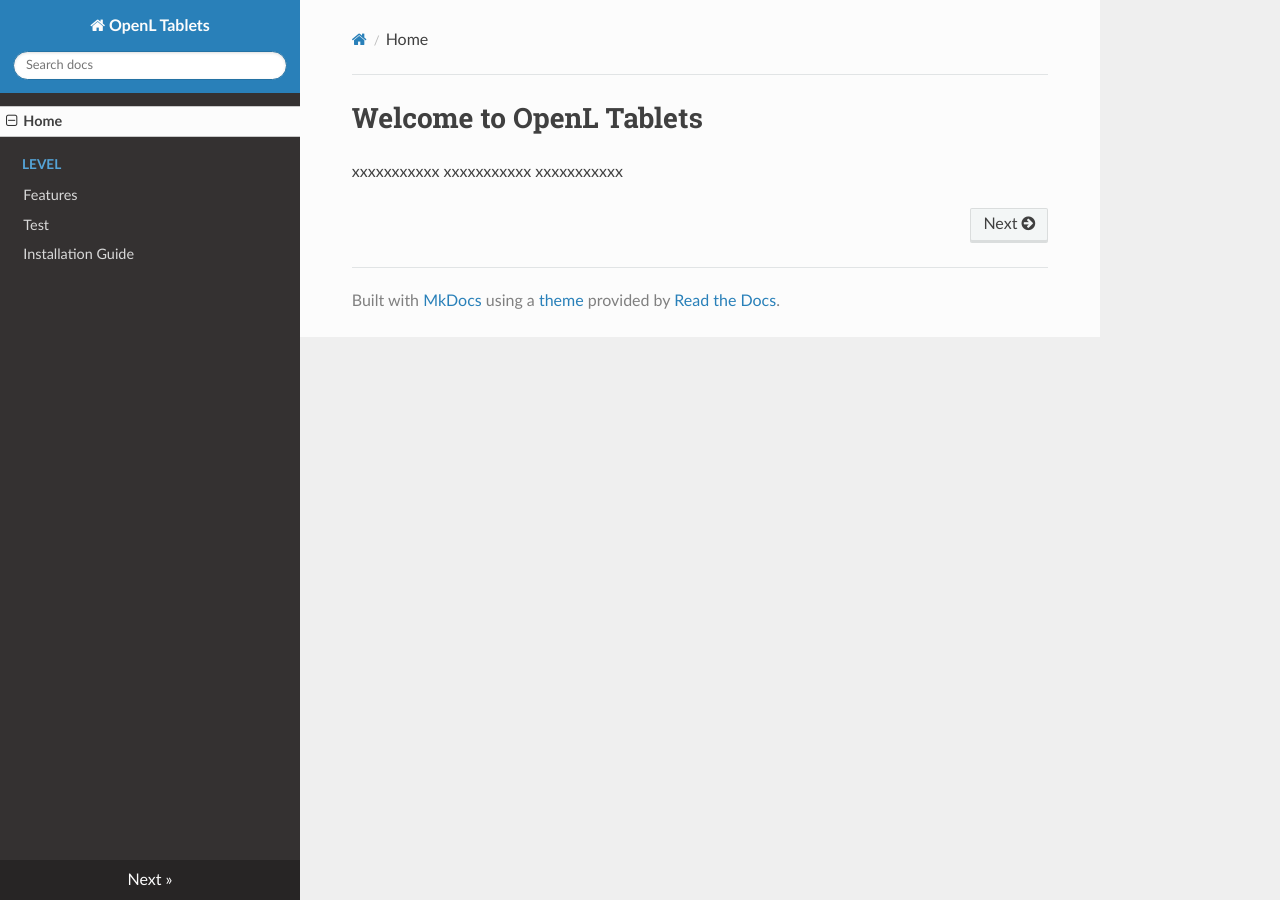
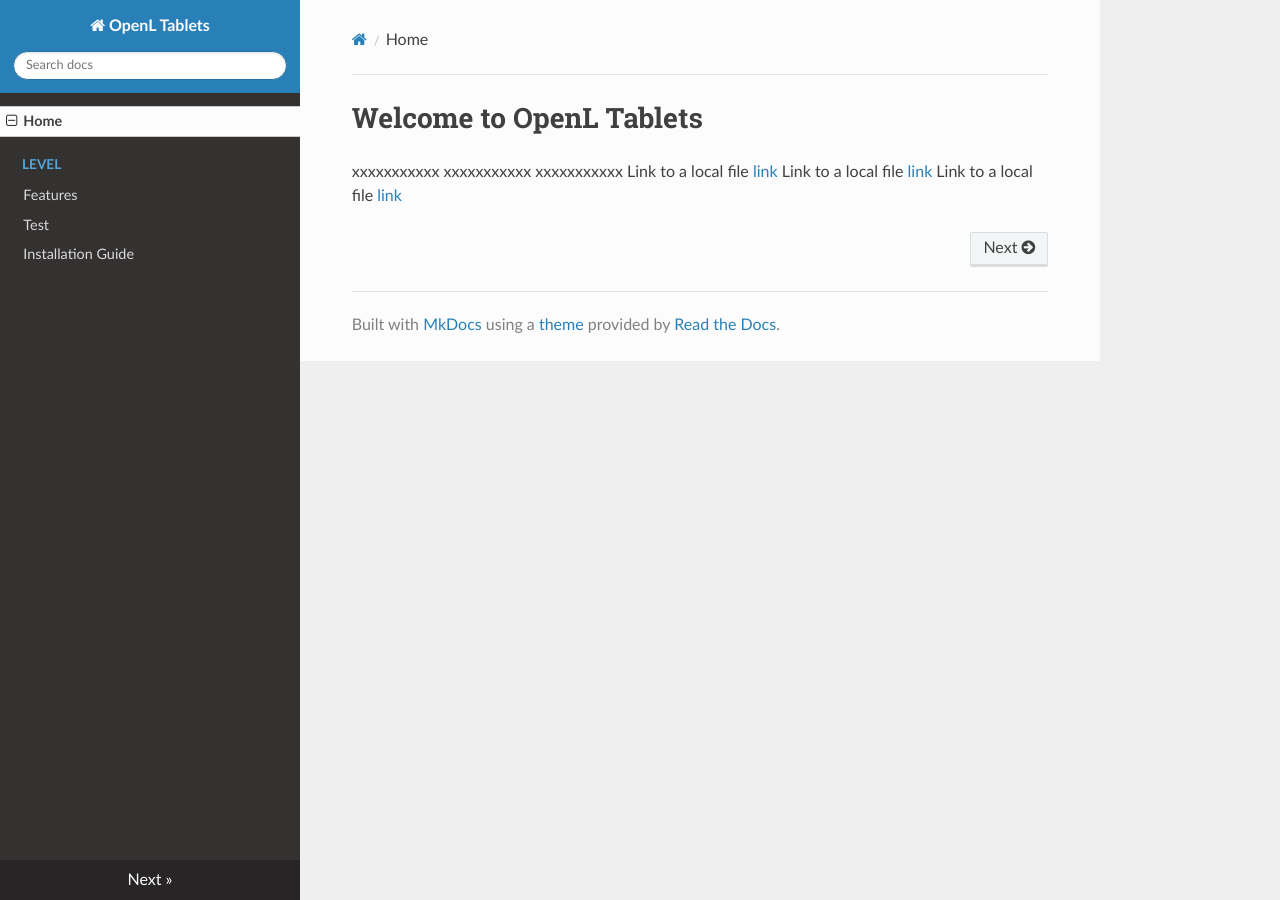
Before and after one commit to WWmonster/MarkdownTest, an MkDocs documentation site: the page built from docs/index.md, in a window 1280 px wide. Built offline with MkDocs 1.6.1, drawn with Linux system fonts in a browser that asks for light colours; nearby versions of some CDN libraries; old or Windows-style settings are respelled for this version of MkDocs.

Commit message:
Update index.md

```diff
--- a/docs/index.md
+++ b/docs/index.md
@@ -3,3 +3,6 @@
 xxxxxxxxxxx
 xxxxxxxxxxx
 xxxxxxxxxxx
+Link to a local file [link](./Test.xlsx)
+Link to a local file [link](/Test.xlsx)
+Link to a local file [link](Test.xlsx)
```
